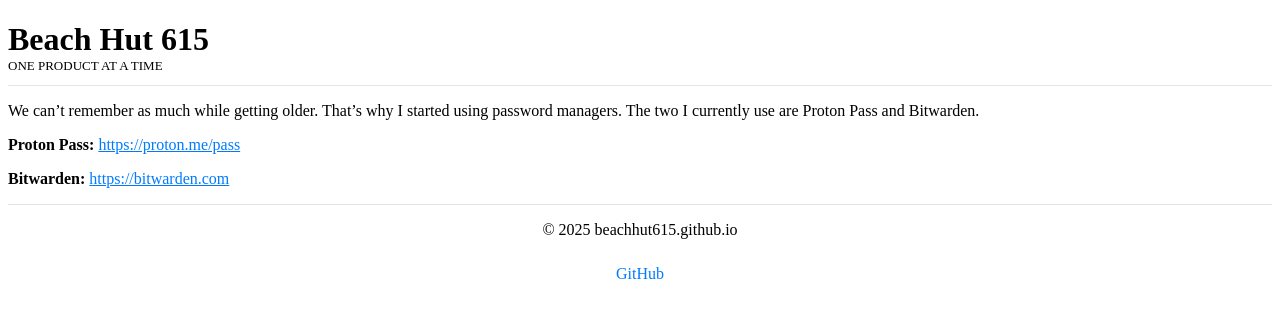
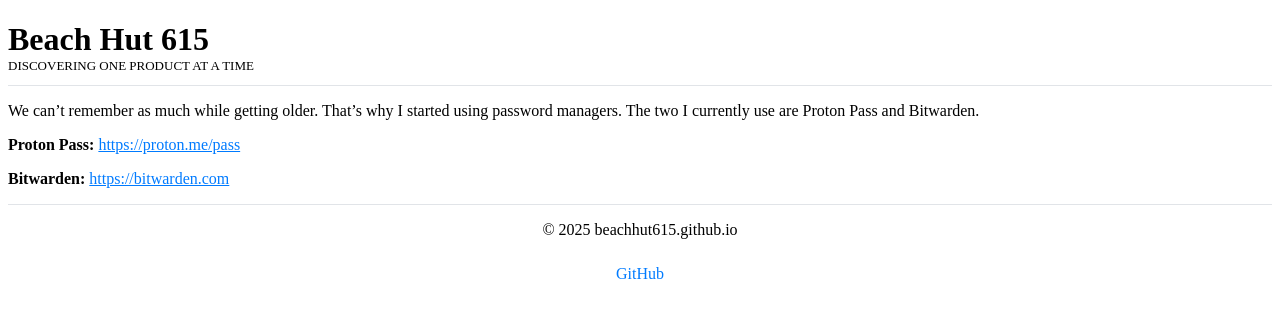
Before and after one commit to beachhut615/beachhut615.github.io, a Jekyll site: the page built from _posts/2025-05-03-memory.md, in a window 1280 px wide. Shown: the top 318 px of the page. Built offline with Jekyll 4.4.1, drawn with Linux system fonts in a browser that asks for light colours; our own code applies the rules of GitHub Pages for plain Markdown files.

Commit message:
Update default.html

```diff
--- a/_layouts/default.html
+++ b/_layouts/default.html
@@ -9,7 +9,7 @@
 <body>
      <header>
         <h1>Beach Hut 615</h1>
-         <h2>One Product at a Time</h2>
+         <h2>Discovering One Product at a Time</h2>
     </header>
     <main>
 {{ content }}
```
